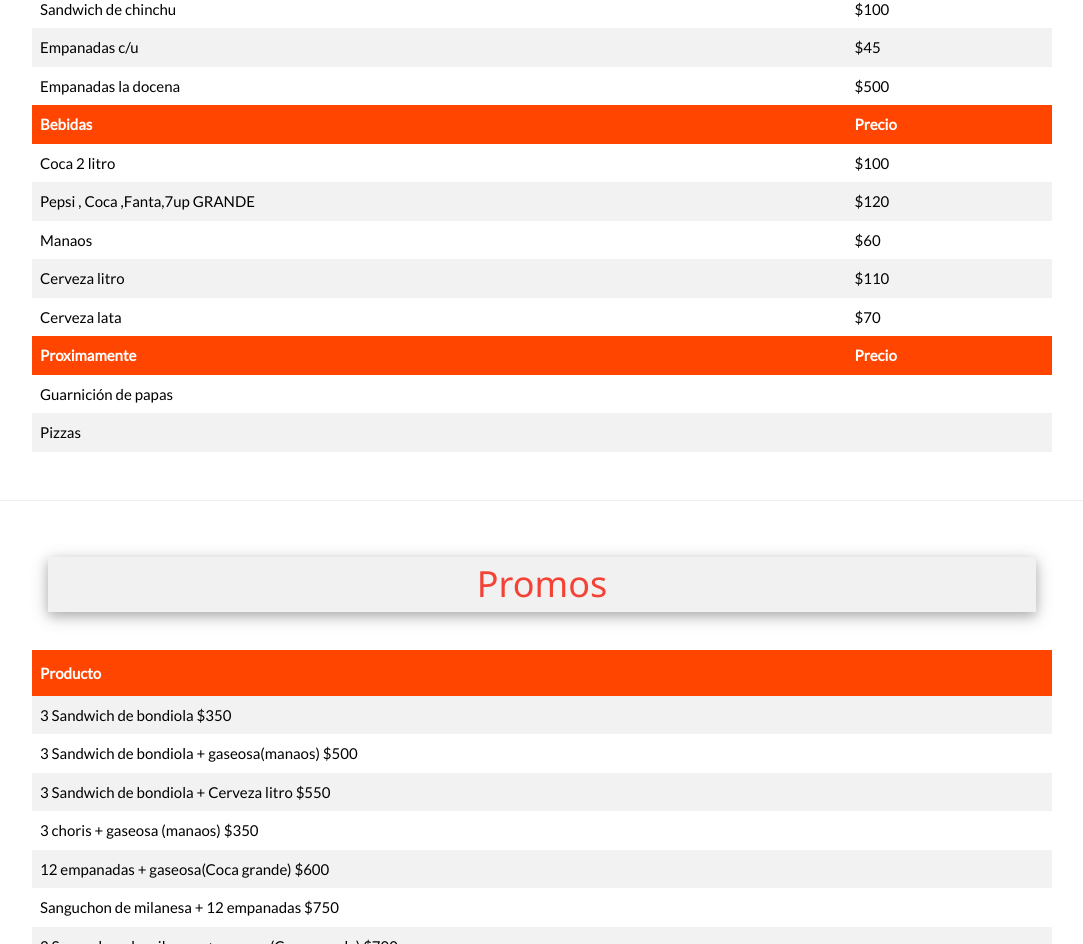
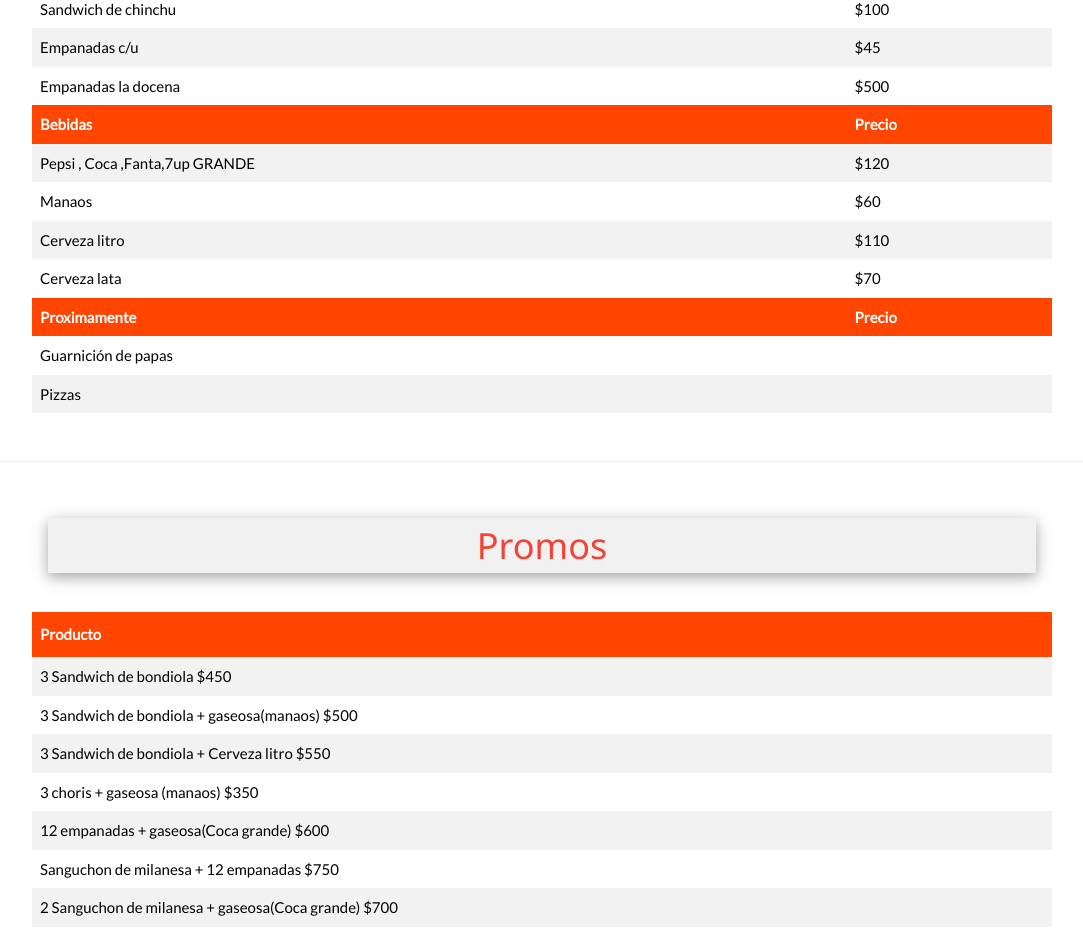
Before and after one commit to cristianmedina23/hermanosparrilleros, a plain HTML site: page index.html in a window 1280 px wide. Shown: the part 1695-2639 px from the top of the page, without its empty margins (98-1181 px from the left). Drawn offline with nearby package versions, Linux system fonts and the light colour scheme.

Commit message:
cuarto comit errores hortograficos

```diff
--- a/index.html
+++ b/index.html
@@ -201,9 +201,7 @@ th {
     <th>Precio</th>
   </tr>
     <tr>
-    <td>Coca 2 litro</td>
-    <td>$100</td>
-</tr>
+
   <tr>
     <td>Pepsi , Coca ,Fanta,7up GRANDE</td>
     <td>$120</td>
@@ -287,11 +285,13 @@ th {
     <th><i class="material-icons" style="position: relative; left: 40px;">&#xe547;</i></th>
   </tr>
   <tr>
-    <td>3 Sandwich de bondiola $350</td>
+    <td>3 Sandwich de bondiola $450</td>
     <td>
 <script src="https://www.mercadopago.com.ar/integrations/v1/web-payment-checkout.js"
-data-preference-id="355770895-3f837ede-173a-4230-bd4d-58ba853779cc">
+data-preference-id="355770895-e745ef59-a218-4260-8c1e-6f248fde60e2">
 </script>
+
+
 
 
  </td>
```
